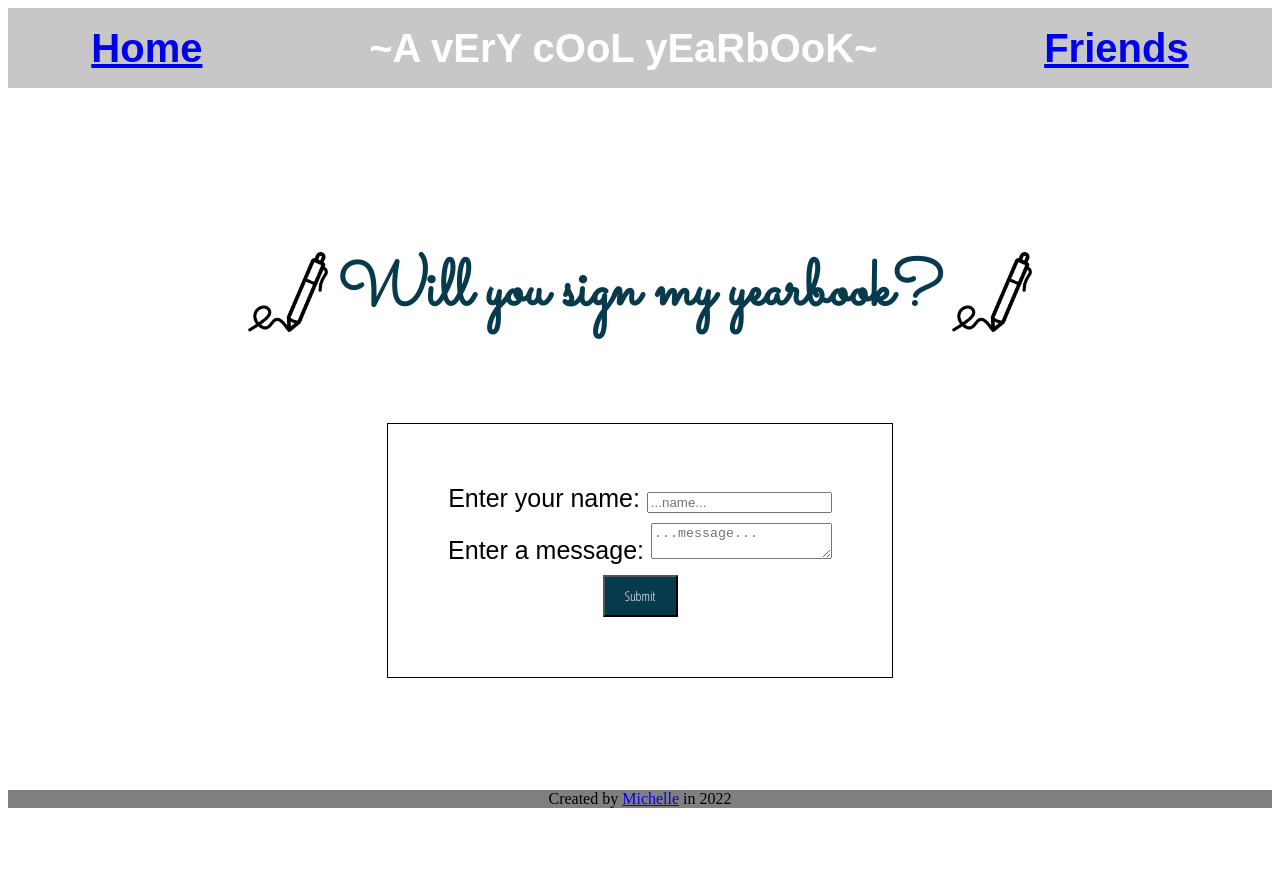
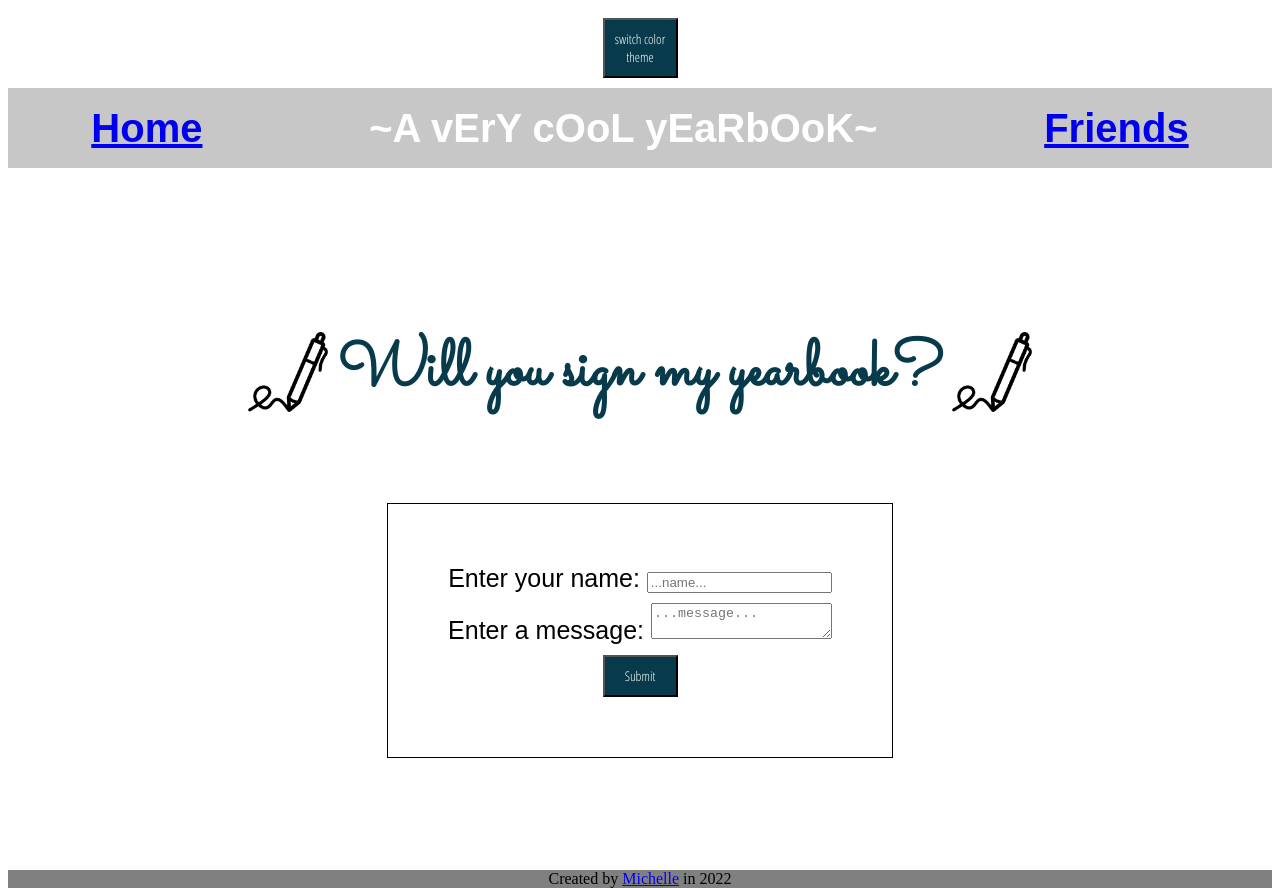
Before and after one commit to michellerenehey/adv-react-guestbook, a React (Create React App) app: page / in a window 1280 px wide. Before the commit the page ends 808 px from the top, so only its background shows below. Built offline with nearby package versions, Linux system fonts and the light colour scheme; a web font is replaced by a local one.

Commit message:
added darkmode hook

```diff
--- a/src/App.css
+++ b/src/App.css
@@ -11,3 +11,15 @@
   margin: 0;
   background-color: white;
 }
+
+.App.dark {
+  background: #000;
+  color: #fff;
+  transition: 0.3s all;
+}
+
+.App.light {
+  background: #fff;
+  color: #000;
+  transition: 0.3s all;
+}
--- a/src/App.jsx
+++ b/src/App.jsx
@@ -4,10 +4,14 @@ import Home from './views/Home/Home';
 import Friends from './components/Friends/Friends';
 import Layout from './views/Layout/Layout';
 import { BrowserRouter, Switch, Route } from 'react-router-dom';
+import { useTheme } from './hooks/useTheme';
 
 function App() {
+  const { theme, toggleTheme } = useTheme();
+
   return (
-    <div className="App">
+    <div className={`App ${theme}`}>
+      <button onClick={toggleTheme}>switch color theme</button>
       <BrowserRouter>
         <Layout>
           <Switch>
--- /dev/null
+++ b/src/hooks/useTheme.jsx
@@ -0,0 +1,26 @@
+import { useEffect, useState } from 'react';
+
+export function useTheme() {
+  const [theme, setTheme] = useState('light');
+  const toggleTheme = () => {
+    if (theme !== 'dark') {
+      localStorage.setItem('theme', 'dark');
+      setTheme('dark');
+    } else {
+      localStorage.setItem('theme', 'light');
+      setTheme('light');
+    }
+  };
+
+  useEffect(() => {
+    const localTheme = localStorage.getItem('theme');
+    if (localTheme) {
+      setTheme(localTheme);
+    }
+  }, []);
+
+  return {
+    theme,
+    toggleTheme,
+  };
+}
```
